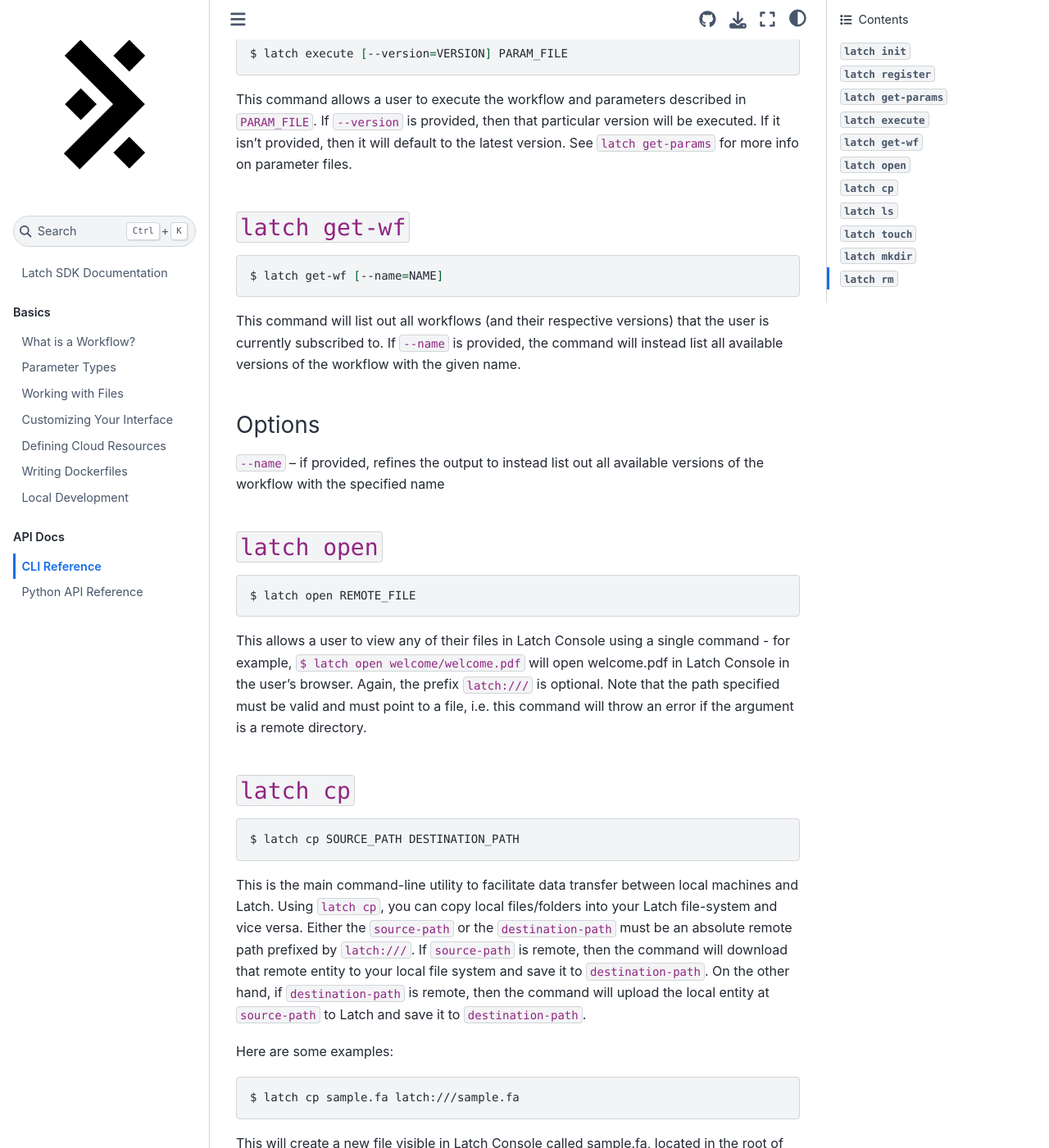
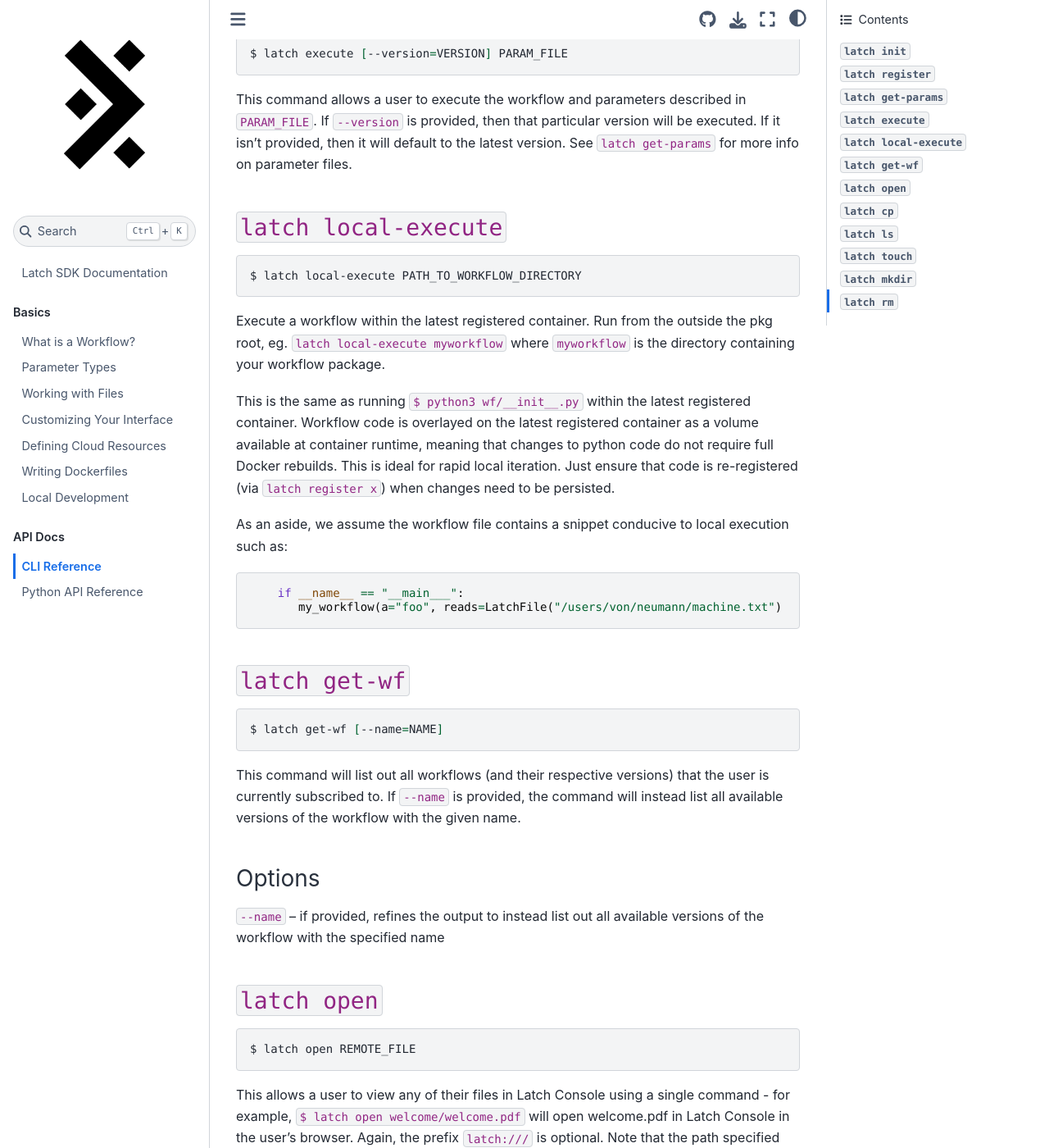
Before and after one commit to latchbio/latch, a Sphinx documentation site: the page built from docs/source/subcommands.md, in a window 1280 px wide and 1400 px high, scrolled down 1888 px. Shown: the whole window at 82% size. Built offline with Sphinx 7.4.7 and the Sphinx Book theme 1.1.4, drawn with Linux system fonts in a browser that asks for light colours.

Commit message:
local execution in container to subcmd docs

````diff
--- a/docs/source/subcommands.md
+++ b/docs/source/subcommands.md
@@ -80,6 +80,31 @@
 ```
 
 This command allows a user to execute the workflow and parameters described in `PARAM_FILE`. If `--version` is provided, then that particular version will be executed. If it isn't provided, then it will default to the latest version. See `latch get-params` for more info on parameter files.
+
+## `latch local-execute`
+
+```shell-session
+$ latch local-execute PATH_TO_WORKFLOW_DIRECTORY
+```
+
+Execute a workflow within the latest registered container. Run from the
+outside the pkg root, eg. `latch local-execute myworkflow` where
+`myworkflow` is the directory containing your workflow package.
+
+This is the same as running `$ python3 wf/__init__.py` within the latest
+registered container. Workflow code is overlayed on the latest registered
+container as a volume available at container runtime, meaning that changes to
+python code do not require full Docker rebuilds. This is ideal for rapid local
+iteration. Just ensure that code is re-registered (via `latch register x`)
+when changes need to be persisted.
+
+As an aside, we assume the workflow file contains a snippet conducive to local
+execution such as:
+
+```python
+    if __name__ == "__main___":
+       my_workflow(a="foo", reads=LatchFile("/users/von/neumann/machine.txt")
+```
 
 ## `latch get-wf`
 
````
Also changed, not shown: 1 other file.
